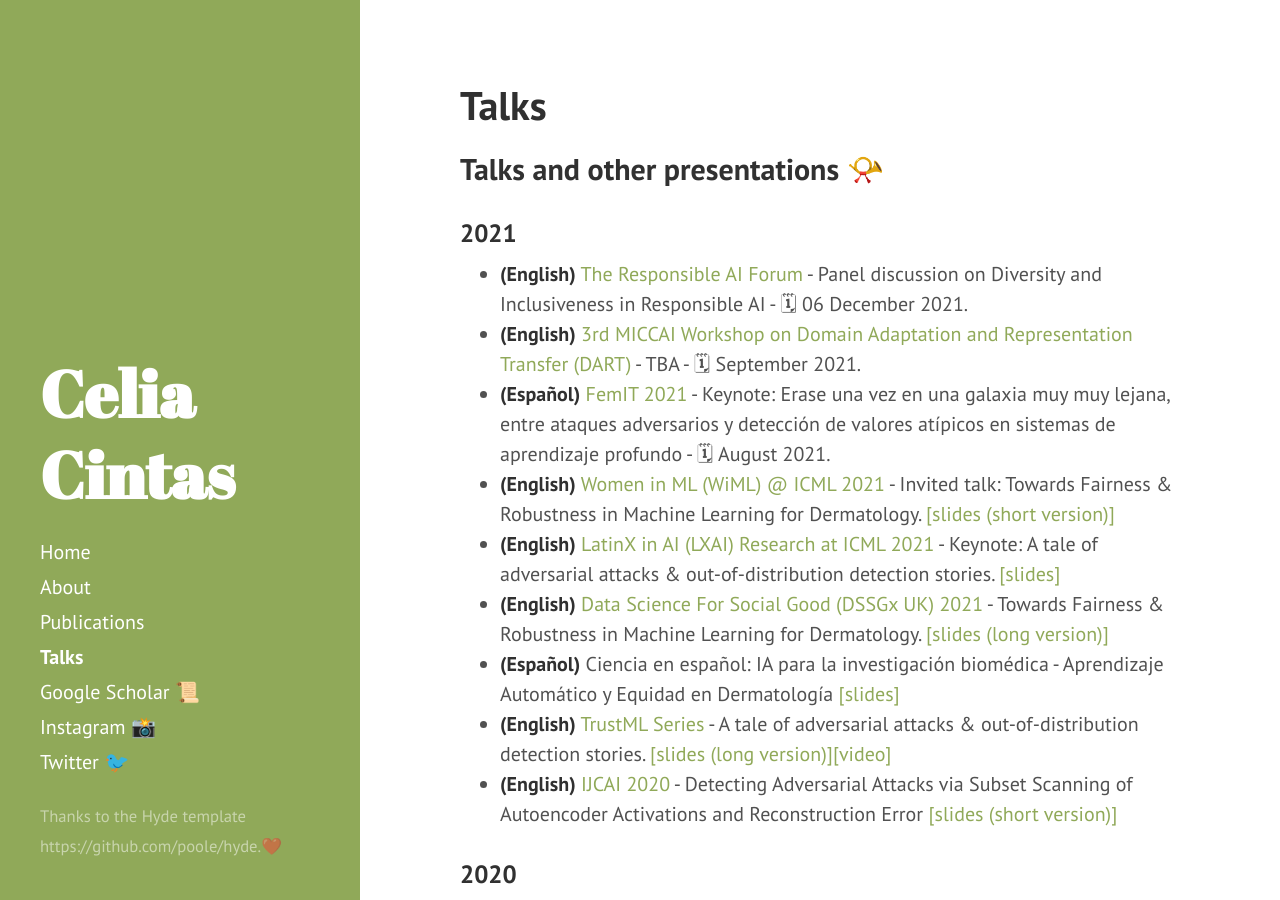
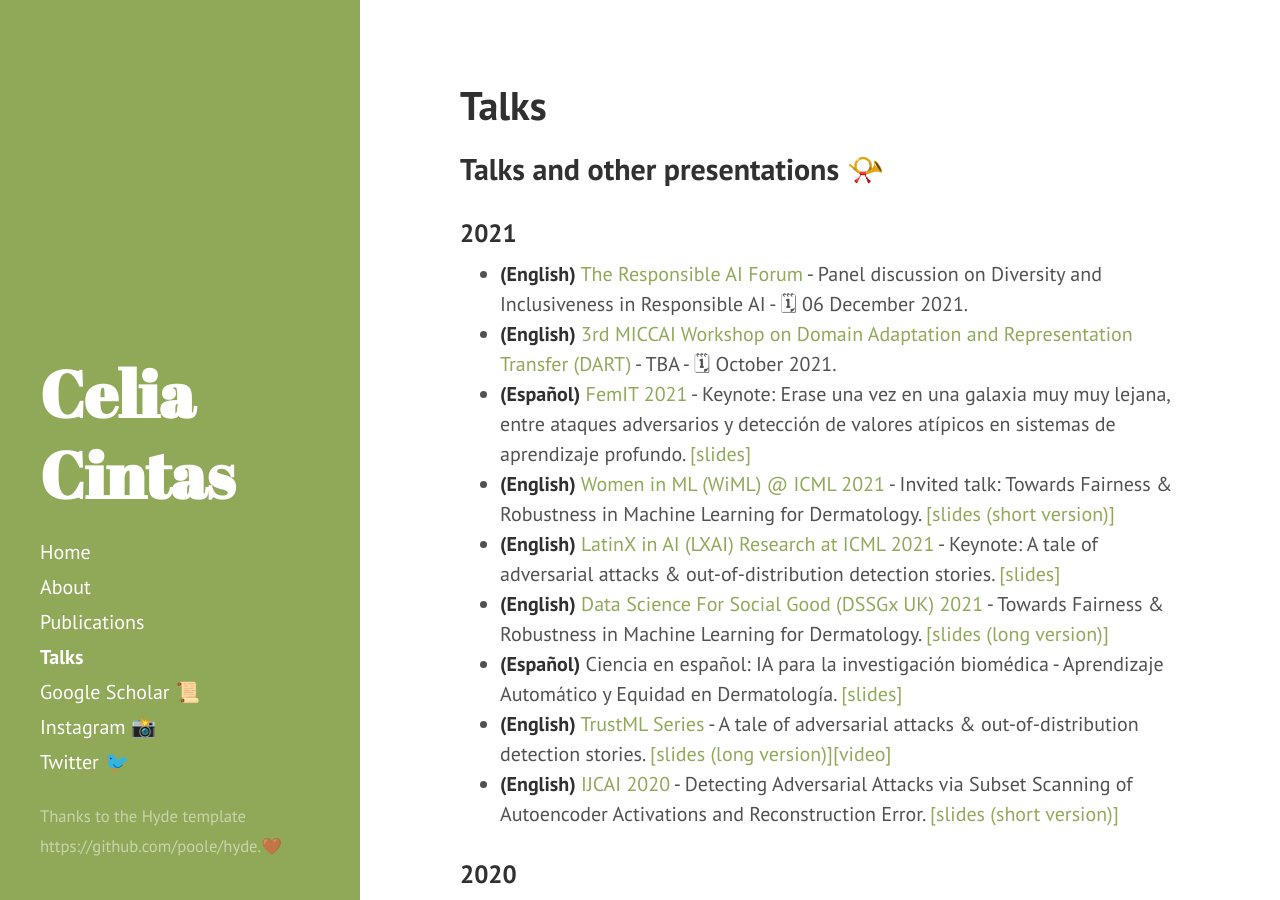
Before and after one commit to celiacintas/celiacintas.github.io, a Jekyll site: the page built from talks.md, in a window 1280 px wide and 900 px high. Built offline with Jekyll 4.4.1, drawn with Linux system fonts in a browser that asks for light colours.

Commit message:
Update talks.md

```diff
--- a/talks.md
+++ b/talks.md
@@ -7,16 +7,16 @@ title: Talks
 
 ### 2021
 * **(English)** [The Responsible AI Forum](https://responsibleaiforum.com/about/schedule/) - Panel discussion on Diversity and Inclusiveness in Responsible AI - 🗓   06 December 2021.
-* **(English)** [3rd MICCAI Workshop on Domain Adaptation and Representation Transfer (DART)](https://sites.google.com/view/dart2021/) - TBA - 🗓  September 2021.
-* **(Español)** [FemIT 2021](https://lasdesistemas.org/femitconf2021/) - Keynote: Erase una vez en una galaxia muy muy lejana, entre ataques adversarios y detección de valores atípicos en sistemas de aprendizaje profundo - 🗓  August 2021.
+* **(English)** [3rd MICCAI Workshop on Domain Adaptation and Representation Transfer (DART)](https://sites.google.com/view/dart2021/) - TBA - 🗓  October 2021.
+* **(Español)** [FemIT 2021](https://lasdesistemas.org/femitconf2021/) - Keynote: Erase una vez en una galaxia muy muy lejana, entre ataques adversarios y detección de valores atípicos en sistemas de aprendizaje profundo. [[slides]](https://github.com/celiacintas/celiacintas.github.io/blob/main/public/slides/2021/femit_keynote_alot_of_gifs.pdf)
 * **(English)** [Women in ML (WiML) @ ICML 2021](https://warwick.ac.uk/research/data-science/warwick-data/dssgx/public_lectures/) - Invited talk: Towards Fairness & Robustness in Machine Learning for Dermatology. [[slides (short version)]](https://github.com/celiacintas/celiacintas.github.io/blob/main/public/slides/2021/_WinML___ICML_2021__Derma_Fairness_final.pdf)
 * **(English)** [LatinX in AI (LXAI) Research at ICML 2021](https://www.latinxinai.org/icml-2021-about) - Keynote: A tale of adversarial attacks & out-of-distribution detection stories. [[slides]](https://github.com/celiacintas/celiacintas.github.io/blob/main/public/slides/2021/_LXAI___ICML_2021_presentation__A_tale_of_adversarial_attack_final.pdf)
 * **(English)** [Data Science For Social Good (DSSGx UK) 2021](https://warwick.ac.uk/research/data-science/warwick-data/dssgx/public_lectures/) - Towards Fairness & Robustness in Machine Learning for Dermatology. [[slides (long version)]](https://github.com/celiacintas/celiacintas.github.io/blob/main/public/slides/2021/_DSSGx_UK_2021__Derma_Fairness_final.pdf)
 * **(Español)** Ciencia en español: IA para la investigación biomédica - Aprendizaje Automático y
-Equidad en Dermatología [[slides]](https://github.com/celiacintas/celiacintas.github.io/blob/main/public/slides/2021/_AI_en_Salud__Derma_Fairness_final.pdf)
+Equidad en Dermatología. [[slides]](https://github.com/celiacintas/celiacintas.github.io/blob/main/public/slides/2021/_AI_en_Salud__Derma_Fairness_final.pdf)
 * **(English)** [TrustML Series](https://www.trustworthyml.org/seminar-series) - A tale of adversarial attacks & out-of-distribution detection stories. [[slides (long version)]](https://github.com/celiacintas/celiacintas.github.io/blob/main/public/slides/2021/_TrustML_2020_presentation__A_tale_of_adversarial_attack_and_out_of_distributions_detection_stories_final.pdf)[[video]](https://youtu.be/XWaaWWvPwDA)
 * **(English)** [IJCAI 2020](https://www.ijcai.org/Proceedings/2020/0122.pdf) - Detecting Adversarial Attacks via Subset Scanning of Autoencoder Activations
-and Reconstruction Error [[slides (short version)]](https://github.com/celiacintas/celiacintas.github.io/blob/main/public/slides/2020/_IJCAI_2020_presentation__AE___Subset.pdf)
+and Reconstruction Error. [[slides (short version)]](https://github.com/celiacintas/celiacintas.github.io/blob/main/public/slides/2020/_IJCAI_2020_presentation__AE___Subset.pdf)
 
 ### 2020
 
```
